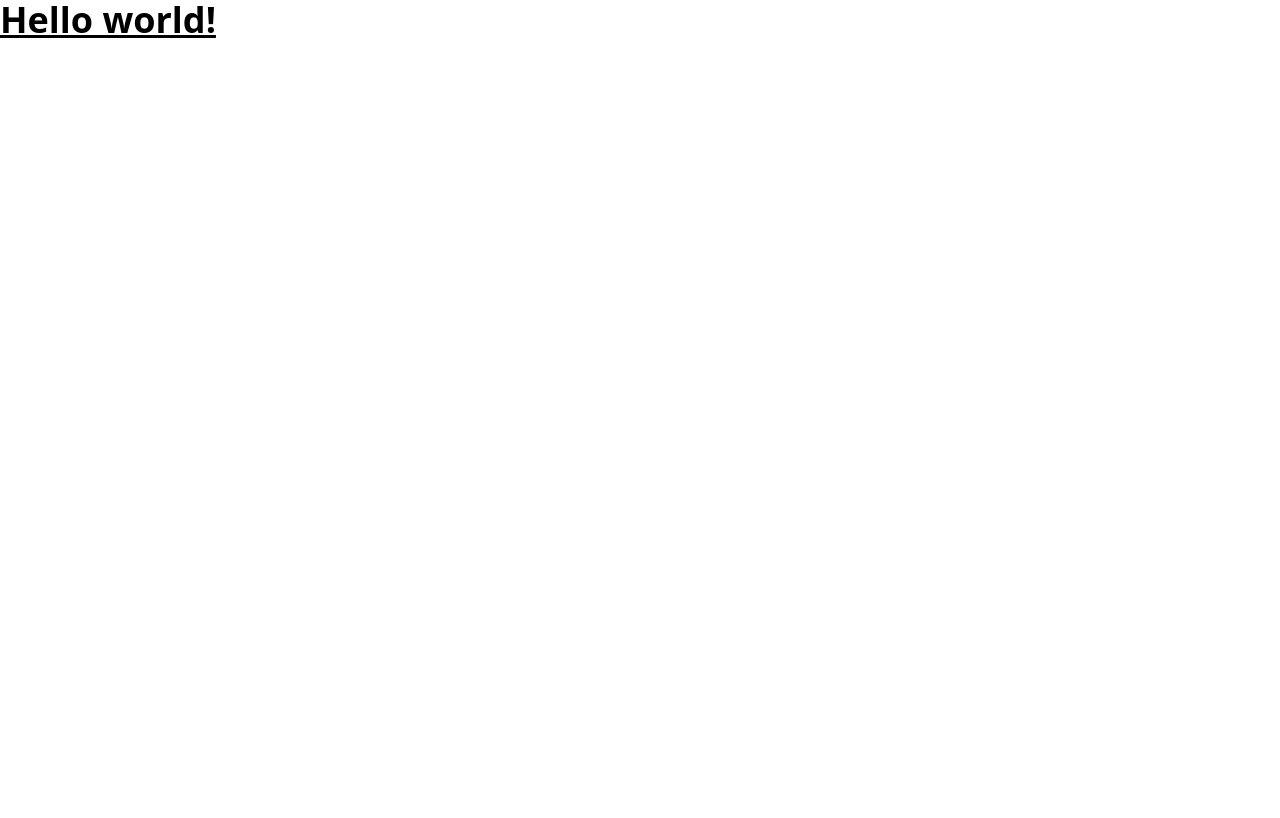
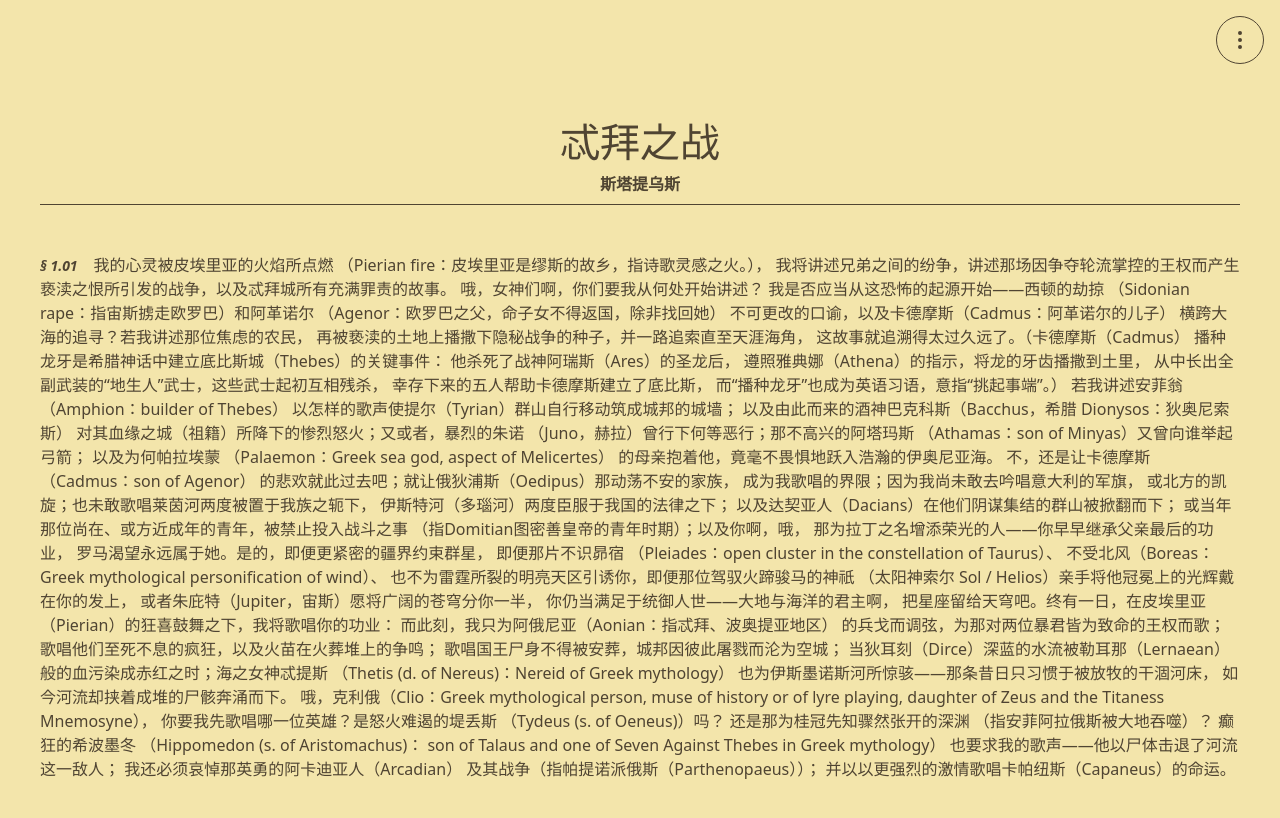
Before and after one commit to ThundeRayn/online-Reader, a React (Vite) app: page / in a window 1280 px wide. Shown: the top 818 px of the page. Built offline with nearby package versions, Linux system fonts and the light colour scheme.

Commit message:
button floating

```diff
--- a/package.json
+++ b/package.json
@@ -13,6 +13,7 @@
     "@tailwindcss/vite": "^4.1.18",
     "react": "^19.2.0",
     "react-dom": "^19.2.0",
+    "react-router-dom": "^7.12.0",
     "tailwindcss": "^4.1.18"
   },
   "devDependencies": {
--- a/src/App.css
+++ /dev/null
@@ -1,5 +0,0 @@
-
-
-#root {
-
-}
--- a/src/App.tsx
+++ b/src/App.tsx
@@ -1,13 +1,24 @@
-
-import './App.css'
+import {BrowserRouter, Routes, Route} from 'react-router-dom'
+// import './App.css'
+import Layout from './layout/Layout'
+import ReadingPage from './pages/ReadingPage'
 
 function App() {
 
   return (
     <>
-      <h1 className="text-4xl font-bold underline">
-        Hello world!
-      </h1>
+      <BrowserRouter>
+        <Routes>
+
+          <Route path='/' element={<Layout />}>
+            <Route index element={<ReadingPage />} />
+            <Route path='*' element={<div>404 Not Found</div>} />
+
+
+          </Route>
+
+        </Routes>
+      </BrowserRouter>
     </>
   )
 }
--- /dev/null
+++ b/src/Paragraphs/Para101.tsx
@@ -0,0 +1,81 @@
+import Anchor from "../components/Anchor"
+
+const Para101 = () => {
+  return (
+    <div>
+        <div>
+        <Anchor series="§ 1.01"/>
+
+        我的心灵被皮埃里亚的火焰所点燃
+        （Pierian fire：皮埃里亚是缪斯的故乡，指诗歌灵感之火。），
+        我将讲述兄弟之间的纷争，讲述那场因争夺轮流掌控的王权而产生
+        亵渎之恨所引发的战争，以及忒拜城所有充满罪责的故事。
+        哦，女神们啊，你们要我从何处开始讲述？
+        我是否应当从这恐怖的起源开始——西顿的劫掠
+        （Sidonian rape：指宙斯掳走欧罗巴）和阿革诺尔
+        （Agenor：欧罗巴之父，命子女不得返国，除非找回她）
+        不可更改的口谕，以及卡德摩斯（Cadmus：阿革诺尔的儿子）
+        横跨大海的追寻？若我讲述那位焦虑的农民，
+        再被亵渎的土地上播撒下隐秘战争的种子，并一路追索直至天涯海角，
+        这故事就追溯得太过久远了。（卡德摩斯（Cadmus）
+        播种龙牙是希腊神话中建立底比斯城（Thebes）的关键事件：
+        他杀死了战神阿瑞斯（Ares）的圣龙后，
+        遵照雅典娜（Athena）的指示，将龙的牙齿播撒到土里，
+        从中长出全副武装的“地生人”武士，这些武士起初互相残杀，
+        幸存下来的五人帮助卡德摩斯建立了底比斯，
+        而“播种龙牙”也成为英语习语，意指“挑起事端”。）
+        若我讲述安菲翁（Amphion：builder of Thebes）
+        以怎样的歌声使提尔（Tyrian）群山自行移动筑成城邦的城墙；
+        以及由此而来的酒神巴克科斯（Bacchus，希腊 Dionysos：狄奥尼索斯）
+        对其血缘之城（祖籍）所降下的惨烈怒火；又或者，暴烈的朱诺
+        （Juno，赫拉）曾行下何等恶行；那不高兴的阿塔玛斯
+        （Athamas：son of Minyas）又曾向谁举起弓箭；
+        以及为何帕拉埃蒙
+        （Palaemon：Greek sea god, aspect of Melicertes）
+        的母亲抱着他，竟毫不畏惧地跃入浩瀚的伊奥尼亚海。
+        不，还是让卡德摩斯（Cadmus：son of Agenor）
+        的悲欢就此过去吧；就让俄狄浦斯（Oedipus）那动荡不安的家族，
+        成为我歌唱的界限；因为我尚未敢去吟唱意大利的军旗，
+        或北方的凯旋；也未敢歌唱莱茵河两度被置于我族之轭下，
+        伊斯特河（多瑙河）两度臣服于我国的法律之下；
+        以及达契亚人（Dacians）在他们阴谋集结的群山被掀翻而下；
+        或当年那位尚在、或方近成年的青年，被禁止投入战斗之事
+        （指Domitian图密善皇帝的青年时期）；以及你啊，哦，
+        那为拉丁之名增添荣光的人——你早早继承父亲最后的功业，
+        罗马渴望永远属于她。是的，即便更紧密的疆界约束群星，
+        即便那片不识昴宿
+        （Pleiades：open cluster in the constellation of Taurus）、
+        不受北风（Boreas：Greek mythological personification of wind）、
+        也不为雷霆所裂的明亮天区引诱你，即便那位驾驭火蹄骏马的神祇
+        （太阳神索尔 Sol / Helios）亲手将他冠冕上的光辉戴在你的发上，
+        或者朱庇特（Jupiter，宙斯）愿将广阔的苍穹分你一半，
+        你仍当满足于统御人世——大地与海洋的君主啊，
+        把星座留给天穹吧。终有一日，在皮埃里亚
+        （Pierian）的狂喜鼓舞之下，我将歌唱你的功业：
+        而此刻，我只为阿俄尼亚（Aonian：指忒拜、波奥提亚地区）
+        的兵戈而调弦，为那对两位暴君皆为致命的王权而歌；
+        歌唱他们至死不息的疯狂，以及火苗在火葬堆上的争鸣；
+        歌唱国王尸身不得被安葬，城邦因彼此屠戮而沦为空城；
+        当狄耳刻（Dirce）深蓝的水流被勒耳那（Lernaean）
+        般的血污染成赤红之时；海之女神忒提斯
+        （Thetis (d. of Nereus)：Nereid of Greek mythology）
+        也为伊斯墨诺斯河所惊骇——那条昔日只习惯于被放牧的干涸河床，
+        如今河流却挟着成堆的尸骸奔涌而下。
+        哦，克利俄（Clio：Greek mythological person, muse of history or of lyre playing, daughter of Zeus and the Titaness Mnemosyne），
+        你要我先歌唱哪一位英雄？是怒火难遏的堤丢斯
+        （Tydeus (s. of Oeneus)）吗？
+        还是那为桂冠先知骤然张开的深渊
+        （指安菲阿拉俄斯被大地吞噬）？
+        癫狂的希波墨冬
+        （Hippomedon (s. of Aristomachus)：
+        son of Talaus and one of Seven Against Thebes in Greek mythology）
+        也要求我的歌声——他以尸体击退了河流这一敌人；
+        我还必须哀悼那英勇的阿卡迪亚人（Arcadian）
+        及其战争（指帕提诺派俄斯（Parthenopaeus））；
+        并以以更强烈的激情歌唱卡帕纽斯（Capaneus）的命运。
+    </div>
+</div>
+  )
+}
+
+export default Para101
--- /dev/null
+++ b/src/blocks/Navbar.tsx
@@ -0,0 +1,53 @@
+import { useState } from 'react'
+
+const Navbar = () => {
+  const [isOpen, setIsOpen] = useState(false)
+
+  return (
+    <>
+      {/* Floating Menu Button */}
+      <button
+        onClick={() => setIsOpen(!isOpen)}
+        style={{ backgroundColor: '#F3E5AB' }}
+        className="sticky top-4 float-right mr-4 z-50 w-12 h-12 text-default-text border border-default-text rounded-full hover:opacity-80 transition-opacity flex items-center justify-center"
+      >
+        <svg
+          width="24"
+          height="24"
+          viewBox="0 0 24 24"
+          fill="none"
+          stroke="currentColor"
+          strokeWidth="2"
+          strokeLinecap="round"
+          strokeLinejoin="round"
+        >
+          <circle cx="12" cy="5" r="1" fill="currentColor" />
+          <circle cx="12" cy="12" r="1" fill="currentColor" />
+          <circle cx="12" cy="19" r="1" fill="currentColor" />
+        </svg>
+      </button>
+
+      {/* Menu Overlay */}
+      {isOpen && (
+        <div
+          className="fixed inset-0 bg-default-bg z-[9999]"
+          onClick={() => setIsOpen(false)}
+        >
+          <div
+            className="w-full h-full flex items-center justify-center"
+            onClick={(e) => e.stopPropagation()}
+          >
+            <nav className="flex flex-col gap-6 text-2xl">
+              <a href="#" className="hover:opacity-70 transition-opacity">Home</a>
+              <a href="#" className="hover:opacity-70 transition-opacity">Chapters</a>
+              <a href="#" className="hover:opacity-70 transition-opacity">About</a>
+              <a href="#" className="hover:opacity-70 transition-opacity">Settings</a>
+            </nav>
+          </div>
+        </div>
+      )}
+    </>
+  )
+}
+
+export default Navbar
--- /dev/null
+++ b/src/components/Anchor.tsx
@@ -0,0 +1,13 @@
+interface AnchorProps {
+    series?: string;
+
+}
+const Anchor = (props: AnchorProps) => {
+  return (
+    <div className="inline italic text-sm font-semibold mb-4 pr-4">
+        {props.series}
+    </div>
+  )
+}
+
+export default Anchor
--- /dev/null
+++ b/src/components/Title.tsx
@@ -0,0 +1,17 @@
+
+const Title = () => {
+  return (
+    <div className="text-center mt-6 mb-12">
+        <h1>
+            忒拜之战
+        </h1>
+
+        <h4 className="font-semibold mb-2">
+            斯塔提乌斯
+        </h4>
+        <hr/>
+    </div>
+  )
+}
+
+export default Title;
--- a/src/index.css
+++ b/src/index.css
@@ -2,4 +2,16 @@
 
 :root {
   font-family: system-ui, Avenir, Helvetica, Arial, sans-serif;
+  background-color: #F3E5AB;
+  color: #4F4432;
+
+  /*color scheme for default mode*/
+  --color-default-bg:#F3E5AB;
+  --color-default-text:#4F4432;
 }
+
+h1{
+  font-family: Georgia, 'Times New Roman', Times, serif;
+  font-weight: semibold;
+  font-size: 2.5rem;
+}
--- /dev/null
+++ b/src/layout/Layout.tsx
@@ -0,0 +1,15 @@
+import { Outlet } from "react-router-dom";
+import Navbar from "../blocks/Navbar";
+
+const Layout = () => {
+  return (
+    <div>
+        <Navbar />
+        <main>
+            <Outlet />
+        </main>
+    </div>
+  )
+}
+
+export default Layout
--- a/src/pages/ReadingPage.tsx
+++ b/src/pages/ReadingPage.tsx
@@ -1,7 +1,12 @@
+import Title from "../components/Title"
+import Para101 from "../Paragraphs/Para101"
 
 const ReadingPage = () => {
   return (
-    <div>ReadingPage</div>
+    <div className='w-full h-full overflow-y-auto p-10'>
+        <Title />
+        <Para101 />
+    </div>
   )
 }
 
```
Also changed, not shown: 1 other file (tests, documents, lock files or other folders).
